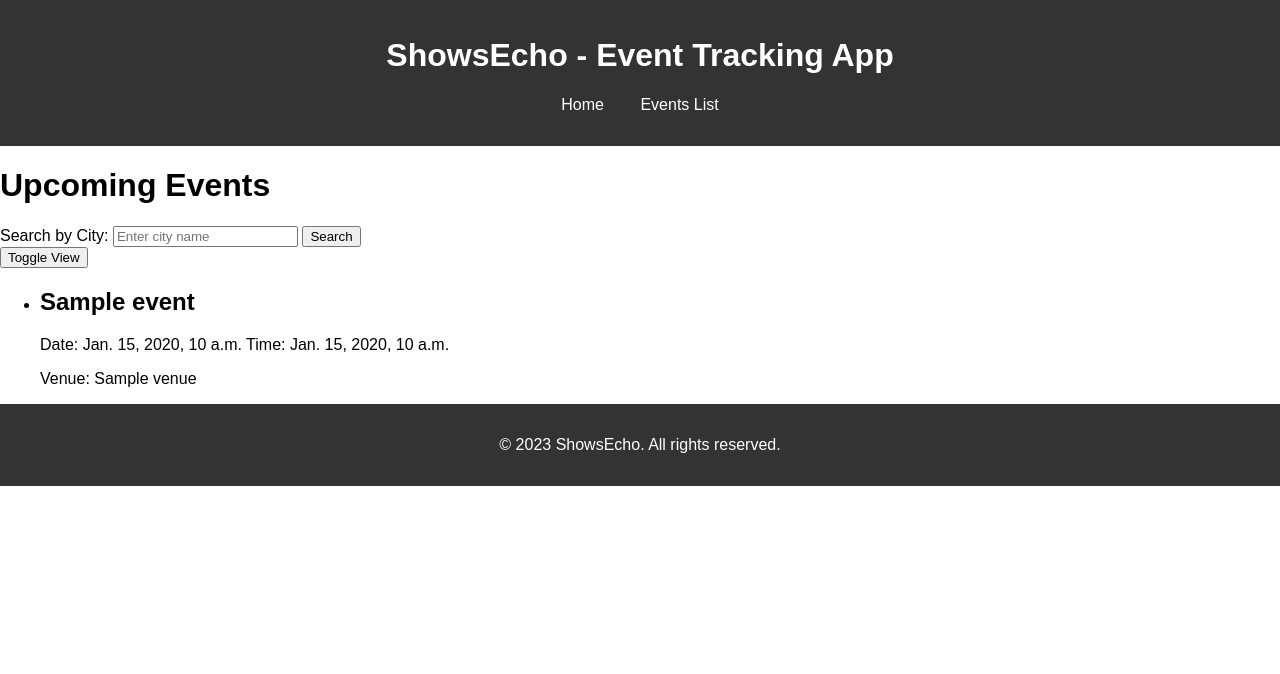
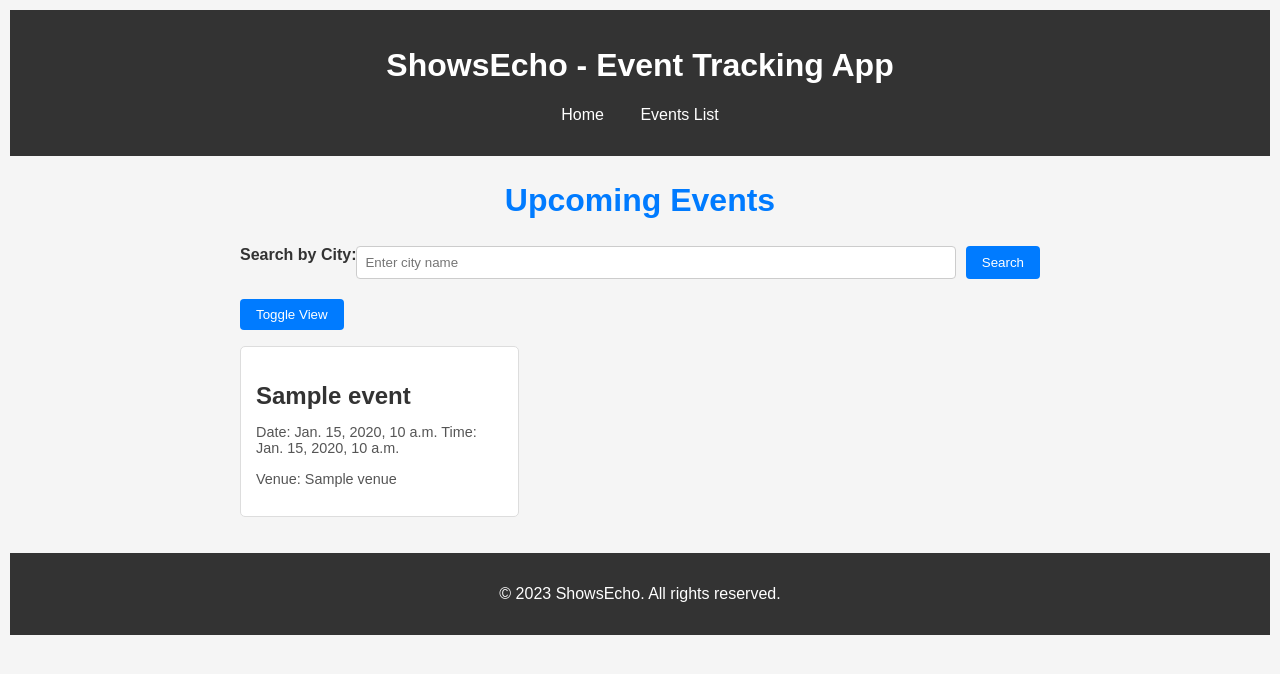
Before and after one commit to easybulb/event-tracking-app, a Django app: page /events/ in a window 1280 px wide. Shown: the top 674 px of the page. Run offline with Django 5.2, Linux system fonts and the light colour scheme; tables that the repository leaves empty hold one stand-in row (values such as "Sample post"); grey boxes marked "Sample" are stand-in pictures; a database or web service that is not in the repository returns one stand-in record (values such as "Sample title"); data that the repository does not hold is empty.

Commit message:
style events_list template and collectstatic

```diff
--- a/events/templates/events_list.html
+++ b/events/templates/events_list.html
@@ -1,4 +1,9 @@
 {% extends "base.html" %}
+{% load static %}
+
+{% block extra_css %}
+    <link rel="stylesheet" href="{% static 'css/events.css' %}">
+{% endblock %}
 
 {% block content %}
     <style>
@@ -17,33 +22,34 @@
         }
     </script>
 
-    <h1>Upcoming Events</h1>
+    <section id="event-section">
+        <h1 id="event-title">Upcoming Events</h1>
 
-    <form method="get" action="{% url 'fetch_events' %}">
-        <label for="city">Search by City:</label>
-        <input type="text" id="city" name="city" placeholder="Enter city name">
-        <button type="submit">Search</button>
+        <form method="get" action="{% url 'fetch_events' %}" id="event-search-form">
+            <label for="city" class="form-label">Search by City:</label>
+            <input type="text" id="city" name="city" placeholder="Enter city name" class="input-field">
+            <button type="submit" class="search-button">Search</button>
         </form>
 
-    <button onclick="toggleView()">Toggle View</button>
+        <button onclick="toggleView()" class="toggle-button">Toggle View</button>
 
-    <ul>
+        <ul id="event-list">
             {% for event in events %}
-            <li>
-                <h2>{{ event.name }}</h2>
-                <p>Date: {{ event.date }} Time: {{ event.time }}</p>
-                <p>Venue: {{ event.venue }}</p>
+                <li class="event-item">
+                    <h2 class="event-name">{{ event.name }}</h2>
+                    <p class="event-datetime">Date: {{ event.date }} Time: {{ event.time }}</p>
+                    <p class="event-venue">Venue: {{ event.venue }}</p>
 
                     <!-- Detailed View -->
                     <div class="details">
                         {% if event.price %}
-                        <p>Price: £{{ event.price }}</p>
+                            <p class="event-price">Price: £{{ event.price }}</p>
                         {% endif %}
                         {% if event.image %}
-                        <img src="{{ event.image }}" alt="Event Image" width="100">
+                            <img src="{{ event.image }}" alt="Event Image" class="event-image" width="100">
                         {% endif %}
                         {% if event.url %}
-                        <p><a href="{{ event.url }}" target="_blank">More Info</a></p>
+                            <p class="event-link"><a href="{{ event.url }}" target="_blank">More Info</a></p>
                         {% endif %}
                     </div>
                 </li>
@@ -51,6 +57,7 @@
         </ul>
 
         {% if next_page %}
-        <a href="?city={{ city }}&page={{ next_page }}">Next Page</a>
+            <a href="?city={{ city }}&page={{ next_page }}" class="pagination-link">Next Page</a>
         {% endif %}
+    </section>
 {% endblock %}
--- /dev/null
+++ b/static/css/events.css
@@ -0,0 +1,140 @@
+/* General Styling */
+body {
+    font-family: Arial, sans-serif;
+    background-color: #f5f5f5;
+    color: #333;
+    padding: 10px;
+}
+
+/* Event Section Styling */
+#event-section {
+    max-width: 800px;
+    margin: 0 auto;
+}
+
+#event-title {
+    font-size: 2em;
+    text-align: center;
+    color: #007bff;
+}
+
+/* Search Form */
+#event-search-form {
+    display: flex;
+    justify-content: space-between;
+    margin-bottom: 20px;
+}
+
+.form-label {
+    font-weight: bold;
+}
+
+.input-field {
+    flex: 1;
+    margin-right: 10px;
+    padding: 8px;
+    border: 1px solid #ccc;
+    border-radius: 4px;
+}
+
+.search-button, .toggle-button {
+    padding: 8px 16px;
+    background-color: #007bff;
+    color: #fff;
+    border: none;
+    border-radius: 4px;
+    cursor: pointer;
+}
+
+.search-button:hover, .toggle-button:hover {
+    background-color: #0056b3;
+}
+
+/* Event List Styling */
+#event-list {
+    list-style: none;
+    padding: 0;
+}
+
+.event-item {
+    background-color: #fff;
+    margin-bottom: 20px;
+    padding: 15px;
+    border: 1px solid #ddd;
+    border-radius: 5px;
+}
+
+.event-name {
+    font-size: 1.5em;
+    margin-bottom: 5px;
+}
+
+.event-datetime, .event-venue {
+    font-size: 0.9em;
+    color: #555;
+}
+
+/* Detailed View */
+.details {
+    margin-top: 10px;
+}
+
+.event-price {
+    color: #d9534f;
+    font-weight: bold;
+}
+
+.event-image {
+    margin-top: 10px;
+    max-width: 100%;
+    height: auto;
+}
+
+.event-link a {
+    color: #007bff;
+    text-decoration: none;
+}
+
+.event-link a:hover {
+    text-decoration: underline;
+}
+
+/* Pagination Link */
+.pagination-link {
+    display: block;
+    text-align: center;
+    margin-top: 20px;
+    color: #007bff;
+    text-decoration: none;
+}
+
+.pagination-link:hover {
+    text-decoration: underline;
+}
+
+/* Larger Screens */
+@media (min-width: 768px) {
+    #event-search-form {
+        flex-direction: row;
+    }
+
+    .search-button, .toggle-button {
+        width: auto;
+    }
+
+    #event-list {
+        display: flex;
+        flex-wrap: wrap;
+        gap: 20px;
+    }
+
+    .event-item {
+        width: calc(50% - 20px); /* Two columns */
+    }
+}
+
+@media (min-width: 1024px) {
+    .event-item {
+        width: calc(33.33% - 20px); /* Three columns */
+    }
+}
--- a/templates/base.html
+++ b/templates/base.html
@@ -8,7 +8,12 @@
     <meta charset="UTF-8">
     <meta name="viewport" content="width=device-width, initial-scale=1.0">
     <title>{% block title %}Event Tracking{% endblock %}</title>
+
+    <!-- Link to main CSS file -->
     <link rel="stylesheet" href="{% static 'css/style.css' %}">
+
+    <!-- Block for additional CSS -->
+    {% block extra_css %}{% endblock %}
 </head>
 <body>
     <header>
```
Also changed, not shown: 2 other files. Lines whose indentation alone changed are shown as unchanged.
